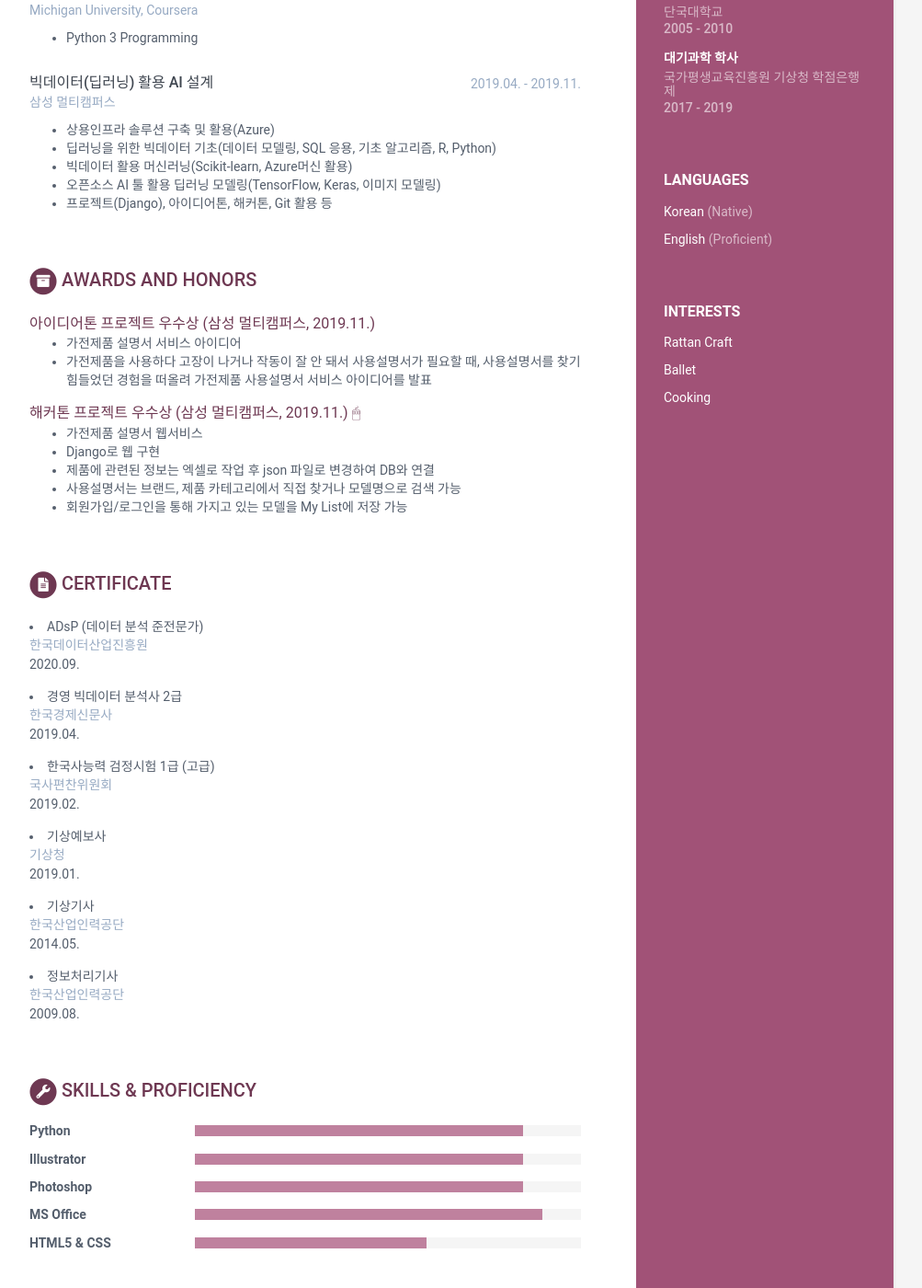
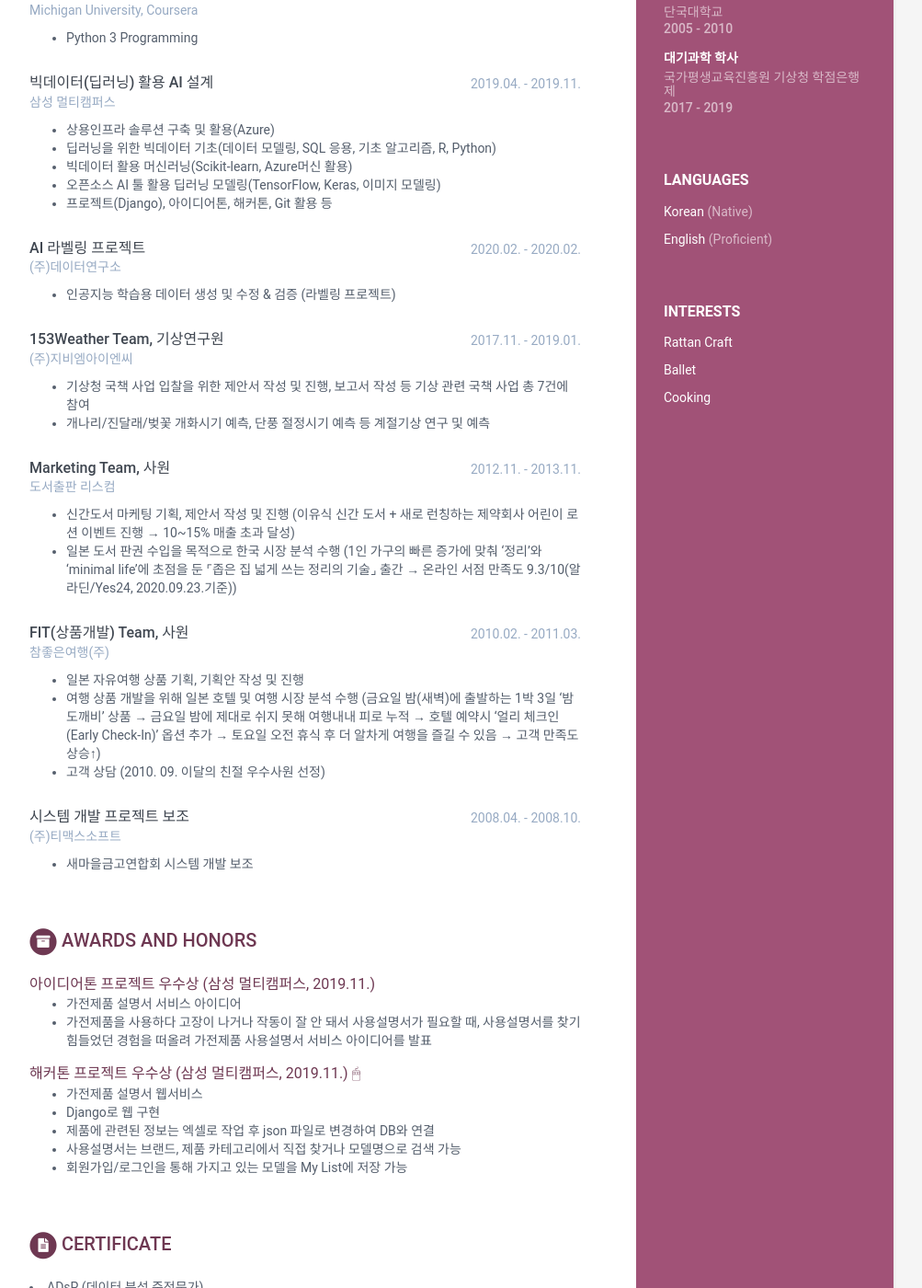
Before and after one commit to ranisop/resume, a Jekyll site: the page built from index.html, in a window 1280 px wide and 1400 px high, scrolled down 551 px. Shown: the whole window at 92% size, without its empty margins (168-1171 px from the left). Built offline with Jekyll 4.4.1, drawn with Linux system fonts in a browser that asks for light colours.

Commit message:
Update data.yml

```diff
--- a/_data/data.yml
+++ b/_data/data.yml
@@ -45,6 +45,7 @@
       - item: Cooking
         link:
 
+
 career-profile:
     title: Data Analysis Portfolio #Career Profile
     assignments:
@@ -55,10 +56,8 @@
 #     summary: |
 #       Summarise your career here lorem ipsum dolor sit amet, consectetuer
 #       adipiscing elit. You can [download this free resume/CV template here]().
-#       Aenean commodo ligula eget dolor aenean massa. Cum sociis natoque
-#       penatibus et magnis dis parturient montes, nascetur ridiculus mus.
-#       Donec quam felis, ultricies nec, pellentesque eu.
-#       Second paragraph if required.
+
+
 
 education:
     - degree: 멀티미디어공학 학사 #BSc in Multimedia Engineering
@@ -84,61 +83,6 @@
       time: 2017 - 2019
       details: |
 
-
-#     - degree: ruddudgk
-#       university: Bristol University
-#       time: 2007 - 2011
-#       details: |
-#         Describe your study here lorem ipsum dolor sit amet, consectetuer
-#         adipiscing elit. Aenean commodo ligula eget dolor. Aenean massa. Cum
-#         sociis natoque penatibus et magnis dis parturient montes, nascetur
-#         ridiculus mus. Donec quam felis, ultricies nec, pellentesque eu,
-#         pretium quis, sem.
-#           - Bullet point
-#           - Bullet point
-
-
-
-
-# experiences:
-#     - role: Lead Developer
-#       time: 2015 - Present
-#       company: Startup Hubs, San Francisco
-#       details: |
-#         Describe your role here lorem ipsum dolor sit amet, consectetuer
-#         adipiscing elit. Aenean commodo ligula eget dolor. Aenean massa.
-#         Cum sociis natoque penatibus et magnis dis parturient montes,
-#         nascetur ridiculus mus. Donec quam felis, ultricies nec,
-#         pellentesque eu, pretium quis, sem. Nulla consequat massa quis
-#         enim. Donec pede justo. Sed ut perspiciatis unde omnis iste natus
-#         error sit voluptatem accusantium doloremque laudantium, totam rem
-#         aperiam, eaque ipsa quae ab illo inventore veritatis et quasi
-#         architecto beatae vitae dicta sunt explicabo.
-#           - Bullet point
-#           - Bullet point
-
-#     - role: Senior Software Engineer
-#       time: 2014 - 2015
-#       company: Google, London
-#       details: |
-#         Describe your role here lorem ipsum dolor sit amet, consectetuer
-#         adipiscing elit. Aenean commodo ligula eget dolor. Aenean massa.
-#         Cum sociis natoque penatibus et magnis dis parturient montes,
-#         nascetur ridiculus mus. Donec quam felis, ultricies nec,
-#         pellentesque eu, pretium quis, sem.
-#           - Bullet point
-#           - Bullet point
-#     - role: UI Developer
-#       time: 2012 - 2014
-#       company: Amazon, London
-#       details: |
-#         Describe your role here lorem ipsum dolor sit amet, consectetuer
-#         adipiscing elit. Aenean commodo ligula eget dolor. Aenean massa.
-#         Cum sociis natoque penatibus et magnis dis parturient montes,
-#         nascetur ridiculus mus. Donec quam felis, ultricies nec,
-#         pellentesque eu, pretium quis, sem.
-#           - Bullet point
-#           - Bullet point
 
 
 experiences:
@@ -168,6 +112,39 @@
           - 오픈소스 AI 툴 활용 딥러닝 모델링(TensorFlow, Keras, 이미지 모델링)
           - 프로젝트(Django), 아이디어톤, 해커톤, Git 활용 등
 
+    - role: AI 라벨링 프로젝트
+      time: 2020.02. - 2020.02.
+      company: (주)데이터연구소
+      details: |
+          - 인공지능 학습용 데이터 생성 및 수정 & 검증 (라벨링 프로젝트)
+
+    - role: 153Weather Team, 기상연구원
+      time: 2017.11. - 2019.01.
+      company: (주)지비엠아이엔씨
+      details: |
+          - 기상청 국책 사업 입찰을 위한 제안서 작성 및 진행, 보고서 작성 등 기상 관련 국책 사업 총 7건에 참여
+          - 개나리/진달래/벚꽃 개화시기 예측, 단풍 절정시기 예측 등 계절기상 연구 및 예측
+
+    - role: Marketing Team, 사원
+      time: 2012.11. - 2013.11.
+      company: 도서출판 리스컴
+      details: |
+          - 신간도서 마케팅 기획, 제안서 작성 및 진행 (이유식 신간 도서 + 새로 런칭하는 제약회사 어린이 로션 이벤트 진행 → 10~15% 매출 초과 달성)
+          - 일본 도서 판권 수입을 목적으로 한국 시장 분석 수행 (1인 가구의 빠른 증가에 맞춰 ‘정리’와 ‘minimal life’에 초점을 둔 ⌜좁은 집 넓게 쓰는 정리의 기술⌟ 출간 → 온라인 서점 만족도 9.3/10(알라딘/Yes24, 2020.09.23.기준))
+
+    - role: FIT(상품개발) Team, 사원
+      time: 2010.02. - 2011.03.
+      company: 참좋은여행(주)
+      details: |
+          - 일본 자유여행 상품 기획, 기획안 작성 및 진행
+          - 여행 상품 개발을 위해 일본 호텔 및 여행 시장 분석 수행 (금요일 밤(새벽)에 출발하는 1박 3일 ‘밤도깨비’ 상품 → 금요일 밤에 제대로 쉬지 못해 여행내내 피로 누적 → 호텔 예약시 ‘얼리 체크인(Early Check-In)’ 옵션 추가 → 토요일 오전 휴식 후 더 알차게 여행을 즐길 수 있음 → 고객 만족도 상승↑)
+          - 고객 상담 (2010. 09. 이달의 친절 우수사원 선정)
+
+    - role: 시스템 개발 프로젝트 보조
+      time: 2008.04. - 2008.10.
+      company: (주)티맥스소프트
+      details: |
+          - 새마을금고연합회 시스템 개발 보조
 
 projects:
     title: Awards and Honors #Projects
@@ -191,6 +168,7 @@
           - 제품에 관련된 정보는 엑셀로 작업 후 json 파일로 변경하여 DB와 연결
           - 사용설명서는 브랜드, 제품 카테고리에서 직접 찾거나 모델명으로 검색 가능
           - 회원가입/로그인을 통해 가지고 있는 모델을 My List에 저장 가능
+
 
 
 publications:
@@ -224,6 +202,9 @@
         authors: 한국산업인력공단
         conference: 2009.08.
 
+
+
+
 skills:
     title: Skills &amp; Proficiency
 
```
